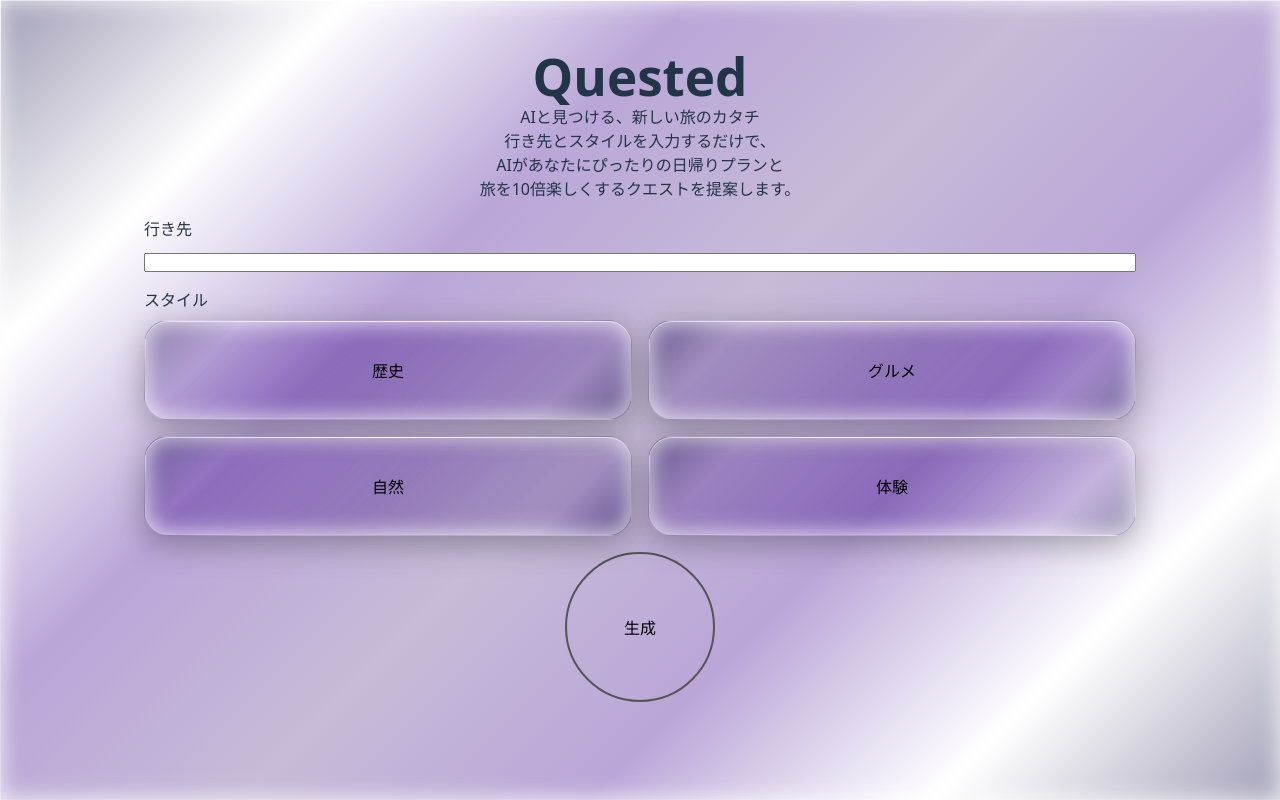
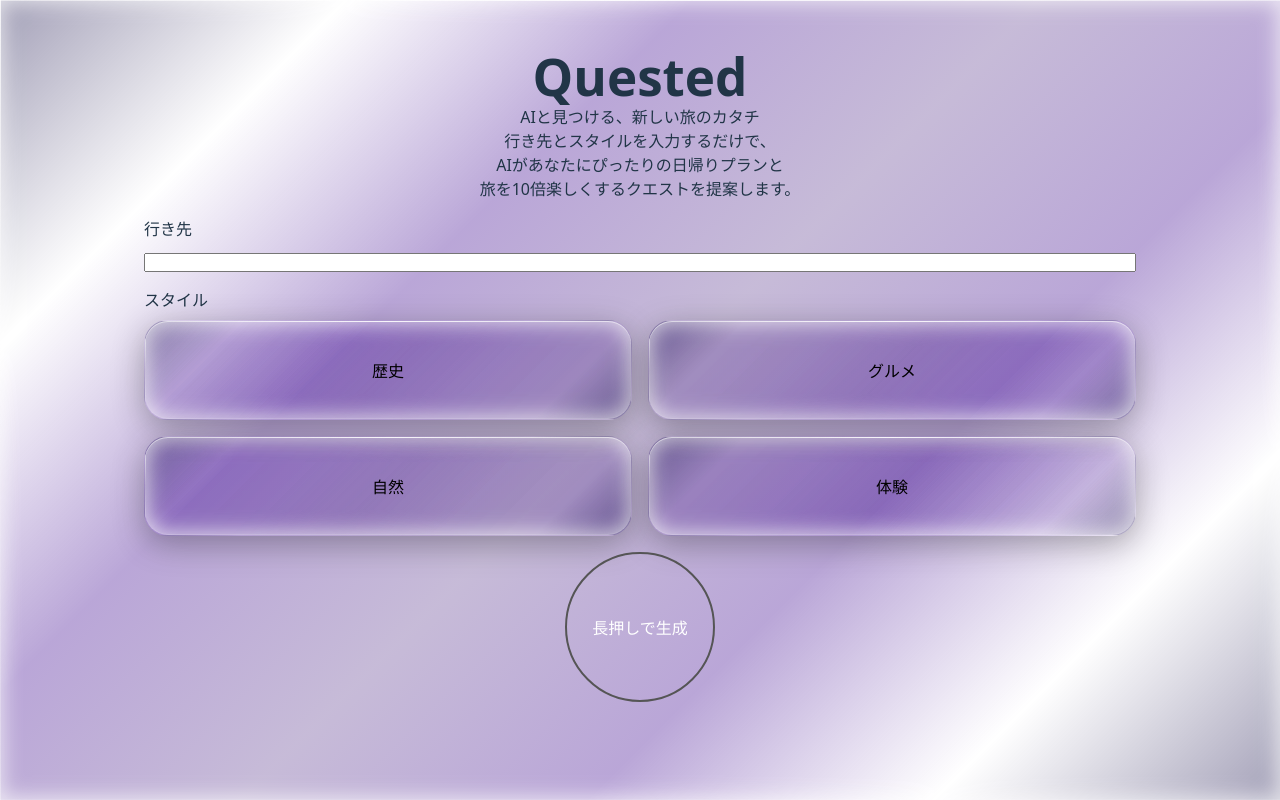
Before and after one commit to shobatomo/tour-generator, a React (Vite) app in the folder client/: page / in a window 1280 px wide. Built offline with nearby package versions, Linux system fonts and the light colour scheme.

Commit message:
生成ボタンのテスト

```diff
--- a/client/src/components/parts/InputForm/InputForm.css
+++ b/client/src/components/parts/InputForm/InputForm.css
@@ -7,12 +7,12 @@
     justify-content: center;
 }
 
-.inputDestination{
+.inputDestination {
     width: 100%;
     padding: 0 16px;
     text-align: center;
 }
-.destinationLabel{
+.destinationLabel {
     width: 100%;
     text-align: left;
     display: block;
@@ -24,7 +24,7 @@
     margin-bottom: 16px;
 }
 
-.styleContainerLabel{
+.styleContainerLabel {
     width: 100%;
     padding: 0 16px;
     text-align: left;
@@ -46,5 +46,4 @@
     aspect-ratio: 1 / 1;
     background-size: cover;
     background-repeat: no-repeat;
-    background-image: url(../../../images/birthday_card04.jpg);
 }
--- a/client/src/components/parts/InputForm/InputForm.tsx
+++ b/client/src/components/parts/InputForm/InputForm.tsx
@@ -2,100 +2,80 @@ import React, { useEffect, useRef, useState } from "react";
 import "./InputForm.css"; // スタイルシートのインポート
 import TopInputButton from "../TopInputButton/TopInputButton";
 
-// typeでpropsの方を定義する
 type InputFormProps = {
-    // 渡された関数に引数を渡すことができる
-    // 元の関数に渡す引数を子コンポーネントから渡す
     onGenerate: (destination: string, theme: string) => void;
     isLoading: boolean;
 };
 
-// 定義した型を使用するReactFunctionだと明示する
 const InputForm: React.FC<InputFormProps> = ({ onGenerate, isLoading }) => {
     const [destination, setDestination] = useState("");
     const [theme, setTheme] = useState("");
     const tourStyle = ["歴史", "グルメ", "自然", "体験"];
-    const [bgPosition, setBgPosition] = useState(0);
     const [isHolding, setIsHolding] = useState(false);
     const [progress, setProgress] = useState(0);
 
+    const animationFrameId = useRef<number | null>(null);
+    const submitted = useRef(false);
 
-    const animationFrameId = useRef<number | null>(null);
-
-    // isHoldingの状態が変わるたびにこのeffectが実行される
+    // isHoldingの状態に基づいてアニメーションを制御するuseEffect
     useEffect(() => {
-        // アニメーションのメインループ
         const animate = () => {
             if (isHolding) {
-                // isHoldingがtrueの場合：progressを100に向かって増やす
-                setProgress(prev => {
-                    // 既に100に達していたらループを止める
+                setProgress((prev) => {
                     if (prev >= 100) {
                         return 100;
                     }
-                    // 次のフレームを予約
                     animationFrameId.current = requestAnimationFrame(animate);
-                    // 値を更新（値が大きいほど速くアニメーションします）
-                    return Math.min(prev + 0.005, 100);
+                    // ★★★速度を現実的な値に調整することをお勧めします★★★
+                    // 例: prev + 1.2 （約1.5秒で完了）
+                    return Math.min(prev + 1.2, 100);
                 });
             } else {
-                // isHoldingがfalseの場合：progressを0に向かって減らす
-                setProgress(prev => {
+                setProgress((prev) => {
                     if (prev <= 0) {
                         return 0;
                     }
-                    // 次のフレームを予約
                     animationFrameId.current = requestAnimationFrame(animate);
-                    // 値を更新
-                    return Math.max(prev - 0.2, 0);
+                    return Math.max(prev - 2, 0); // 減少速度も少し速めました
                 });
             }
         };
 
-        // アニメーションを開始
         animationFrameId.current = requestAnimationFrame(animate);
 
-        // クリーンアップ関数
-        // このeffectが再実行される前、またはコンポーネントがアンマウントされる時に実行される
         return () => {
-            // 前のアニメーションフレームをキャンセルして、ループが重複しないようにする
             if (animationFrameId.current !== null) {
                 cancelAnimationFrame(animationFrameId.current);
             }
         };
+    }, [isHolding]);
 
-    }, [isHolding]);
+    // progressが100に達したときの処理 (このロジックは正しいです)
+    useEffect(() => {
+        if (progress >= 100 && !submitted.current) {
+            onGenerate(destination, theme);
+            submitted.current = true;
+        }
+    }, [progress, destination, theme, onGenerate]);
 
     const handleInputDestination = (e: React.ChangeEvent<HTMLInputElement>) => {
         setDestination(e.target.value);
     };
 
-    const handlePressStart = ()=> setIsHolding(true);
-    const handlePressEnd = () => setIsHolding(false);
-
-    // ボタンのスタイルを変数で定義する
-    const style = {
-        width: '150px',
-        height: '150px',
-        border: '2px solid #555',
-        borderRadius: '50%',
-
-        // --- ここが重要 ---
-        // 下(to top)から青色がprogress%の位置まで満ち、残りは透明にする
-        background: `linear-gradient(to top, royalblue ${progress}%, transparent ${progress}%)`,
-
-        // こちらはtransitionが効きにくいので注意
+    const handlePressStart = () => {
+        submitted.current = false;
+        setIsHolding(true);
     };
 
+    const handlePressEnd = () => {
+        setIsHolding(false);
+    };
+
+    // ▼▼▼ ここを変更 ▼▼▼
+    // <form> を <div> に変更し、onSubmitを削除
     return (
-        <form
-            className="topForm"
-            onSubmit={(e) => {
-                e.preventDefault();
-                onGenerate(destination, theme);
-            }}
-        >
-            {/* 他の入力フィールドをここに追加できます */}
+        <div className="topForm">
+            {/* 他の入力フィールド */}
             <div className="inputDestination">
                 <label htmlFor="destination" className="destinationLabel">
                     行き先
@@ -108,35 +88,61 @@ const InputForm: React.FC<InputFormProps> = ({ onGenerate, isLoading }) => {
                     onChange={handleInputDestination}
                 />
             </div>
-            <div className="styleContainerLabel">
-                スタイル
-            </div>
+            <div className="styleContainerLabel">スタイル</div>
             <div className="styleButtonContainer">
-                {tourStyle.map((style) => {
-                    return (
+                {tourStyle.map((style) => (
                     <TopInputButton
                         key={style}
                         isActive={theme === style}
                         style={style}
                         setTheme={setTheme}
-                        ></TopInputButton>
-                    );
-                })}
+                    />
+                ))}
             </div>
+
+            {/* 生成ボタン (この部分は変更なし) */}
             <button
                 className="generateButton"
-                type="submit"
+                type="button"
                 disabled={isLoading}
-                style={style}
+                style={{
+                    width: "150px",
+                    height: "150px",
+                    border: "2px solid #555",
+                    borderRadius: "50%",
+                    position: "relative",
+                    overflow: "hidden",
+                    backgroundColor: "transparent", // 元のコードの通り
+                }}
                 onMouseDown={handlePressStart}
                 onMouseUp={handlePressEnd}
                 onMouseLeave={handlePressEnd}
                 onTouchStart={handlePressStart}
                 onTouchEnd={handlePressEnd}
             >
-                {isLoading ? "生成中..." : "生成"}
+                {/* ...ボタンの中身は変更なし... */}
+                <div
+                    style={{
+                        position: "absolute",
+                        bottom: 0,
+                        left: 0,
+                        width: "100%",
+                        backgroundColor: "royalblue",
+                        height: `${progress}%`,
+                        transition: "height 0.1s linear",
+                    }}
+                ></div>
+                <span
+                    style={{ position: "relative", zIndex: 1, color: "white" }}
+                >
+                    {isLoading
+                        ? "生成中..."
+                        : progress >= 100
+                        ? "完了!"
+                        : "長押しで生成"}
+                </span>
             </button>
-        </form>
+        </div> // ▲▲▲ </form> を </div> に変更 ▲▲▲
     );
 };
 
```
Lines whose indentation alone changed are shown as unchanged.
